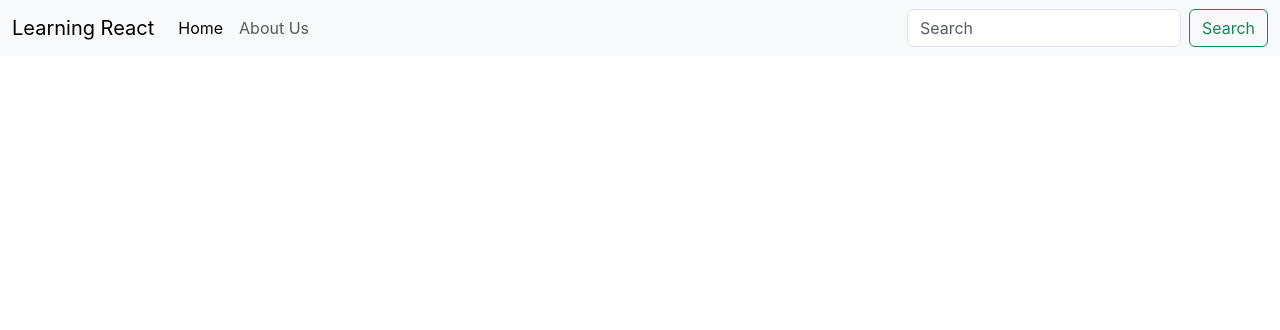
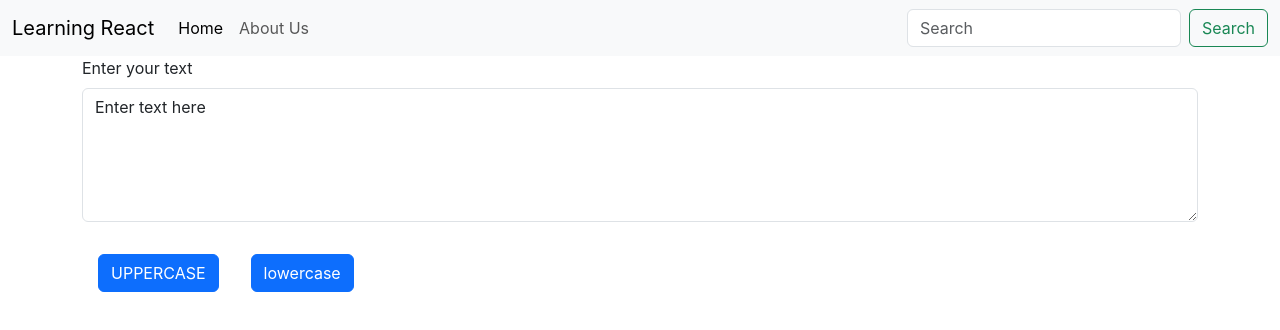
Before and after one commit to the-surbhi-goel/learningreact, a React (Create React App) app: page / in a window 1280 px wide. Shown: the top 330 px of the page. Built offline with nearby package versions, Linux system fonts and the light colour scheme.

Commit message:
Form added with state

```diff
--- a/src/App.js
+++ b/src/App.js
@@ -1,10 +1,15 @@
 import Navbar from "./components/Navbar";
+import TextForm from "./components/TextForm";
 
 function App() {
   return (
     <>
     {/* Passing props */}
      <Navbar title="Learning React" aboutText="About Us" />
+     <div className="container">
+     <TextForm heading="Enter your text"/>
+
+     </div>
     </>
   );
 }
--- /dev/null
+++ b/src/components/TextForm.js
@@ -0,0 +1,47 @@
+import React, { useState } from "react";
+import PropTypes from "prop-types";
+
+export default function TextForm(props) {
+  const [text, updateText] = useState("Enter text here");
+  // Here updateText is used to update the value of text
+
+  const handleUpperCase = () => {
+    updateText(text.toUpperCase());
+  };
+
+  const handleLowerCase = () => {
+    updateText(text.toLowerCase());
+  };
+
+  const changeTextFun = (event) => {
+    updateText(event.target.value);
+  };
+
+  return (
+    <div>
+      <div className="mb-3">
+        <label htmlFor="myBox" className="form-label">
+          {props.heading}
+        </label>
+        <textarea
+          className="form-control"
+          onChange={changeTextFun}
+          value={text}
+          id="myBox"
+          rows="5"
+        ></textarea>
+      </div>
+      <button className="btn btn-primary m-3" onClick={handleUpperCase}>
+        UPPERCASE
+      </button>
+
+      <button className="btn btn-primary m-3" onClick={handleLowerCase}>
+        lowercase
+      </button>
+    </div>
+  );
+}
+
+TextForm.propTypes = {
+  heading: PropTypes.string.isRequired,
+};
```
